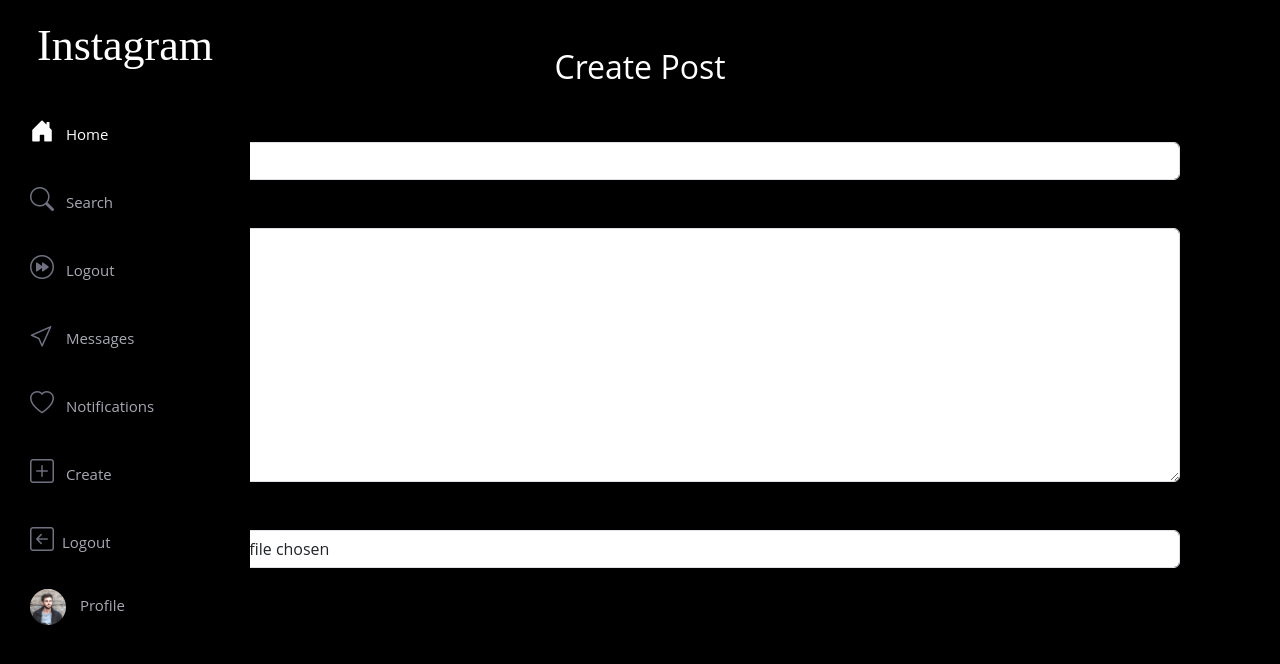
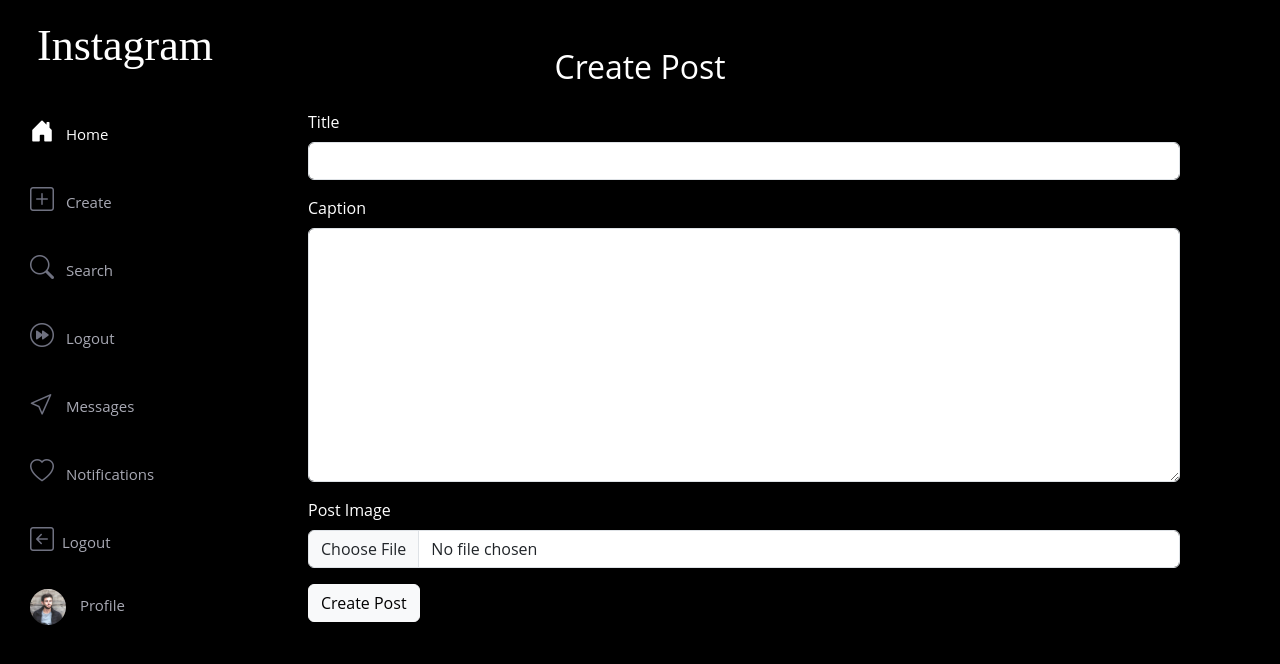
Before and after one commit to tony-cypher/instagram-clone, a Django app: page /create/ in a window 1280 px wide. Shown: the top 664 px of the page. Run offline with Django 4.2, Linux system fonts and the light colour scheme; a user stored in the database is signed in; some libraries are stand-ins or nearby versions; some web fonts are replaced.

Commit message:
Added Profile and Create Post

```diff
--- a/insta/templates/insta/base.html
+++ b/insta/templates/insta/base.html
@@ -43,6 +43,9 @@
               <span>Home</span></a>
           </li>
           <li>
+            <a href="{% url 'create' %}" class="nav-link"><i class="bi bi-plus-square"></i> <span>Create</span></a>
+          </li>
+          <li>
             <a href="#" class="nav-link"><i class="bi bi-search"></i> <span>Search</span></a>
           </li>
           <li>
@@ -56,9 +59,6 @@
             <a href="#" class="nav-link"><i class="bi bi-heart"></i> <span>Notifications</span></a>
           </li>
           <li>
-            <a href="#" class="nav-link"><i class="bi bi-plus-square"></i> <span>Create</span></a>
-          </li>
-          <li>
             <form id="logout-form" action="{% url 'logout' %}" method="POST">
               {% csrf_token %}
               <a class="nav-link" href="" onclick="document.getElementById('logout-form').submit(); return false;"><i
@@ -67,7 +67,7 @@
           </li>
 
           <li>
-            <a href="" class="nav-link"><img src="{% static 'assets/img/profile-img.jpg' %}" alt=""
+            <a href="{% url 'profile' %}" class="nav-link"><img src="{% static 'assets/img/profile-img.jpg' %}" alt=""
                 class="social-links" />
               <span>Profile</span></a>
           </li>
--- a/insta/templates/insta/create_post.html
+++ b/insta/templates/insta/create_post.html
@@ -2,10 +2,10 @@
 
 <div class="container my-5">
   <h2 class="text-center m-4">Create Post</h2>
-  <form class="row g-3" method="POST" enctype="multipart/form-data">
+  <form class="row g-3 create-form" method="POST" enctype="multipart/form-data">
     {% csrf_token %}
     <div class="col-12">
-      <label for="" class="form-label">Title</label>
+      <label for="" class="form-label text-white">Title</label>
       {{ form.title }}
     </div>
     <div class="col-12">
@@ -17,7 +17,7 @@
       {{ form.image }}
     </div>
     <div class="col-12">
-      <button type="submit" class="btn btn-primary">Create Post</button>
+      <button type="submit" class="btn btn-light">Create Post</button>
     </div>
   </form>
 </div>
--- a/insta/templates/insta/index.html
+++ b/insta/templates/insta/index.html
@@ -9,7 +9,7 @@
           <img src="#" alt="" class="img-fluid me-3" />
           <div class="suggest">
             <div class="post-meta d-block suggest-bold">
-              <a href="" class="date">__cipher__</a>
+              <a href="{% url 'profile' %}" class="date">__cipher__</a>
             </div>
             <span>Anthony Ifeanyi</span>
           </div>
--- a/insta/views.py
+++ b/insta/views.py
@@ -1,4 +1,4 @@
-from django.shortcuts import render
+from django.shortcuts import render, redirect
 from django.shortcuts import get_object_or_404
 from django.contrib.auth.decorators import login_required
 from django.views.generic import TemplateView
@@ -30,6 +30,7 @@
             new_item = form.save(commit=False)
             new_item.user = request.user
             new_item.save()
+            return redirect('home')
     else:
         form = PostCreateForm(data=request.GET)
     return render(request, 'insta/create_post.html', {'form':form})
--- a/static/assets/css/main.css
+++ b/static/assets/css/main.css
@@ -383,3 +383,8 @@
 .user {
   padding: 40px;
 }
+
+/* CREATE POST */
+.create-form {
+  margin-left: 200px;
+}
--- a/users/urls.py
+++ b/users/urls.py
@@ -4,6 +4,7 @@
 
 
 urlpatterns = [
+    path('', views.index, name='profile'),
     path('register/', views.register, name='register'),
     path('login/', auth_views.LoginView.as_view(template_name='users/login.html'), name='login'),
     path('logout/', auth_views.LogoutView.as_view(), name='logout'),
```
Also changed, not shown: insta/templates/insta/user.html (deleted, +0 -44 lines), users/templates/users/index.html (added, +42 -0 lines), users/views.py (+7 -2 lines), db.sqlite3, media/images/24/08/20/news1.jpeg (added), media/images/24/08/20/news4.jpg (added).
